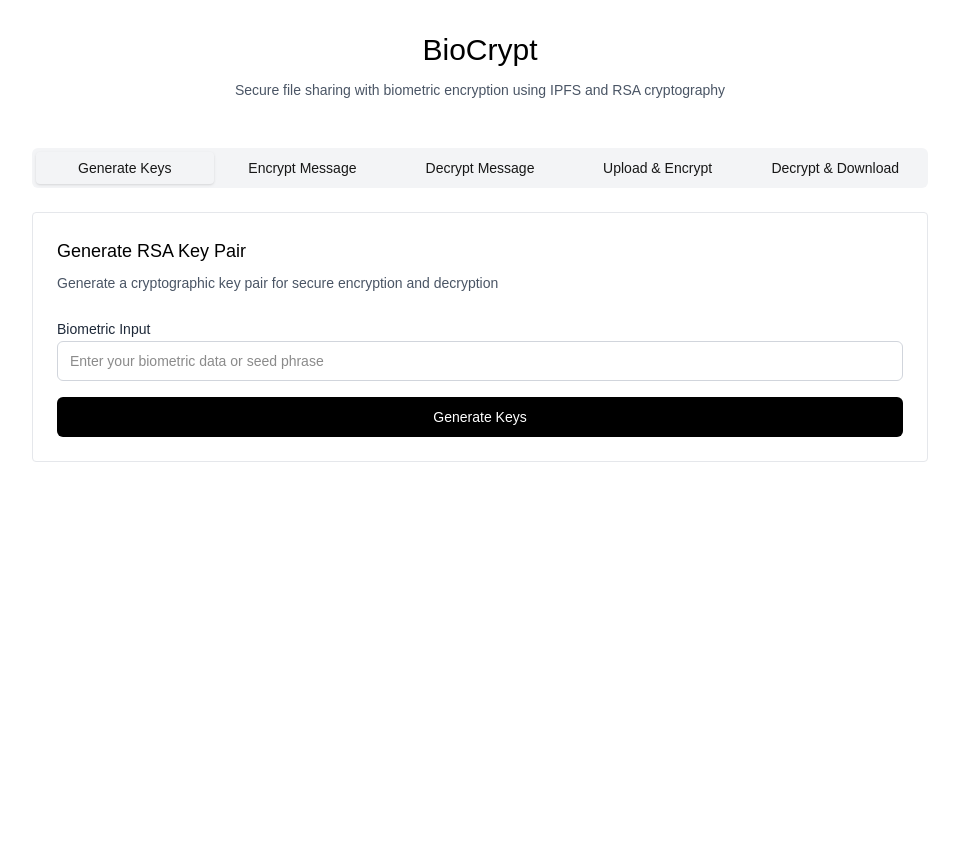
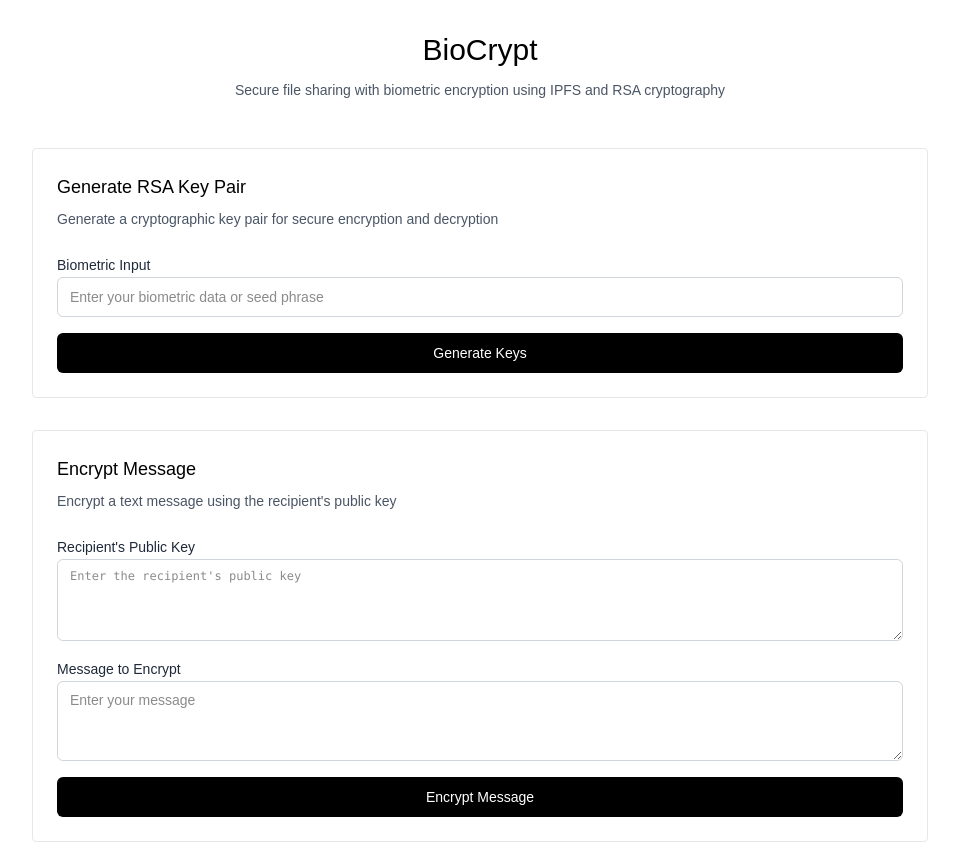
Before and after one commit to pieakshat/Eth-Delhi, a Next.js app in the folder FE/biocrypt/: page /dashboard in a window 1280 px wide. Shown: the top 843 px of the page, without its empty margins (160-1119 px from the left). Before the commit the page ends 800 px from the top, so only its background shows below. Built offline with nearby package versions, Linux system fonts and the light colour scheme.

Commit message:
feat():reoved the tab nav but white bg

```diff
--- a/FE/biocrypt/app/dashboard/page.tsx
+++ b/FE/biocrypt/app/dashboard/page.tsx
@@ -2,7 +2,7 @@
 'use client'
 
 import { useState } from 'react'
-import { Tabs, TabsContent, TabsList, TabsTrigger } from '@/components/ui/tabs'
+// Stacked layout (no tabs)
 import { Button } from '@/components/ui/button'
 import { Input } from '@/components/ui/input'
 import { Textarea } from '@/components/ui/textarea'
@@ -171,26 +171,7 @@
           </div>
         )}
 
-        <Tabs defaultValue="generate" className="space-y-6">
-          <TabsList className="grid w-full grid-cols-5 bg-gray-100 p-1">
-            <TabsTrigger value="generate" className="text-sm">
-              Generate Keys
-            </TabsTrigger>
-            <TabsTrigger value="encrypt" className="text-sm">
-              Encrypt Message
-            </TabsTrigger>
-            <TabsTrigger value="decrypt" className="text-sm">
-              Decrypt Message
-            </TabsTrigger>
-            <TabsTrigger value="upload" className="text-sm">
-              Upload & Encrypt
-            </TabsTrigger>
-            <TabsTrigger value="download" className="text-sm">
-              Decrypt & Download
-            </TabsTrigger>
-          </TabsList>
-
-          <TabsContent value="generate">
+        <div className="space-y-8">
             <div className="border border-gray-200 rounded p-6">
               <h2 className="text-lg font-medium text-black mb-2">
                 Generate RSA Key Pair
@@ -260,9 +241,7 @@
                 )}
               </div>
             </div>
-          </TabsContent>
 
-          <TabsContent value="encrypt">
             <div className="border border-gray-200 rounded p-6">
               <h2 className="text-lg font-medium text-black mb-2">
                 Encrypt Message
@@ -323,9 +302,7 @@
                 )}
               </div>
             </div>
-          </TabsContent>
 
-          <TabsContent value="decrypt">
             <div className="border border-gray-200 rounded p-6">
               <h2 className="text-lg font-medium text-black mb-2">
                 Decrypt Message
@@ -386,9 +363,7 @@
                 )}
               </div>
             </div>
-          </TabsContent>
 
-          <TabsContent value="upload">
             <div className="border border-gray-200 rounded p-6">
               <h2 className="text-lg font-medium text-black mb-2">
                 Upload & Encrypt File
@@ -447,9 +422,7 @@
                 )}
               </div>
             </div>
-          </TabsContent>
 
-          <TabsContent value="download">
             <div className="border border-gray-200 rounded p-6">
               <h2 className="text-lg font-medium text-black mb-2">
                 Decrypt & Download File
@@ -489,8 +462,7 @@
                 </Button>
               </div>
             </div>
-          </TabsContent>
-        </Tabs>
+        </div>
       </div>
     </div>
   )
--- a/FE/biocrypt/app/globals.css
+++ b/FE/biocrypt/app/globals.css
@@ -20,8 +20,8 @@
   --input: #e2e8f0;
   --ring: #2563eb;
 
-  --font-sans: var(--font-geist-sans);
-  --font-mono: var(--font-geist-mono);
+  --font-sans: var(--font-inter);
+  --font-mono: ui-monospace, SFMono-Regular, Menlo, Monaco, Consolas, "Liberation Mono", "Courier New", monospace;
 }
 
 @media (prefers-color-scheme: dark) {
--- a/FE/biocrypt/app/layout.tsx
+++ b/FE/biocrypt/app/layout.tsx
@@ -1,15 +1,11 @@
 import type { Metadata } from "next";
-import { Geist, Geist_Mono } from "next/font/google";
+import { Inter } from "next/font/google";
 import "./globals.css";
 
-const geistSans = Geist({
-  variable: "--font-geist-sans",
+const inter = Inter({
+  variable: "--font-inter",
   subsets: ["latin"],
-});
-
-const geistMono = Geist_Mono({
-  variable: "--font-geist-mono",
-  subsets: ["latin"],
+  display: "swap",
 });
 
 export const metadata: Metadata = {
@@ -24,9 +20,7 @@
 }>) {
   return (
     <html lang="en">
-      <body
-        className={`${geistSans.variable} ${geistMono.variable} antialiased`}
-      >
+      <body className={`${inter.variable} antialiased`}>
         {children}
       </body>
     </html>
```
